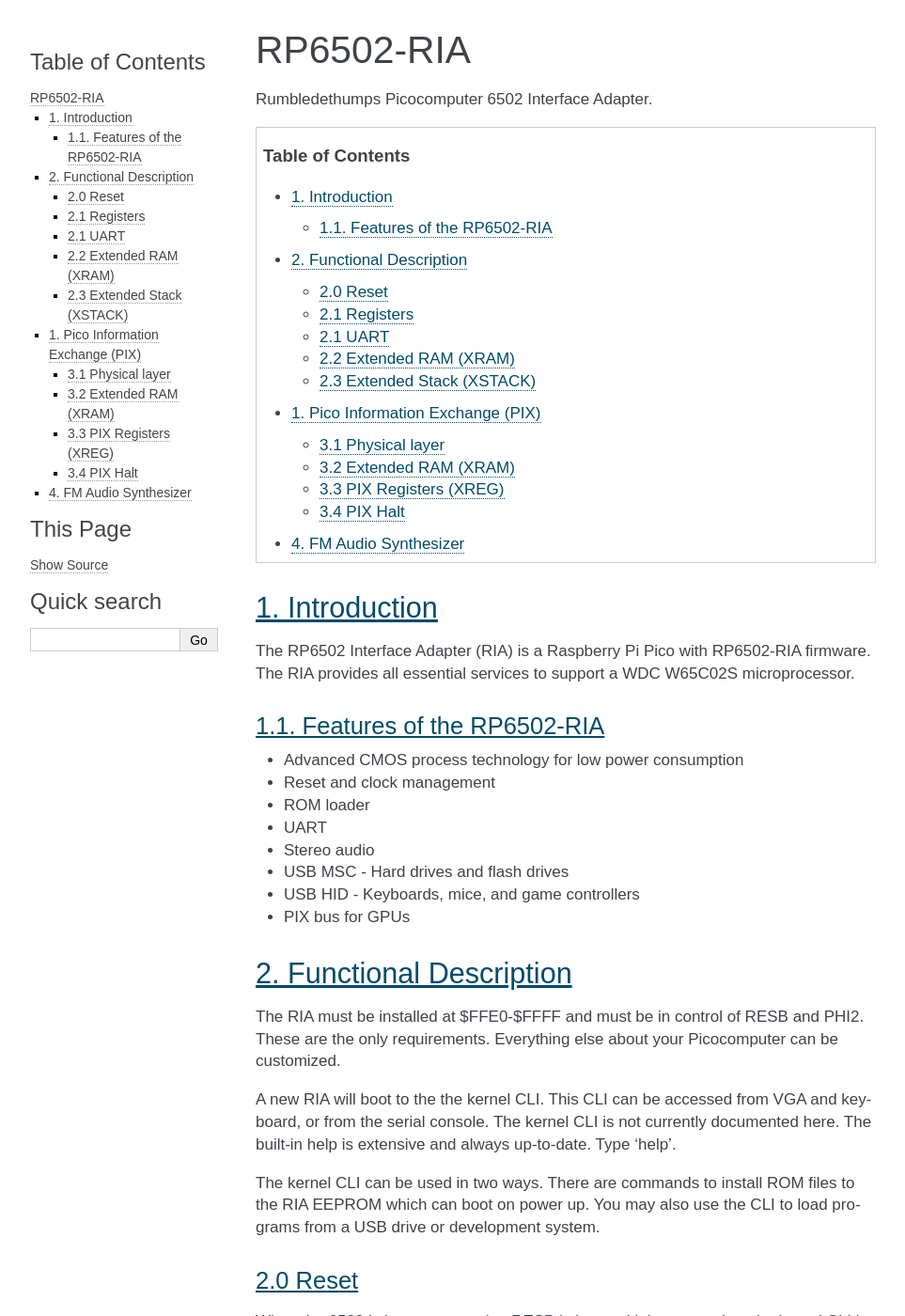
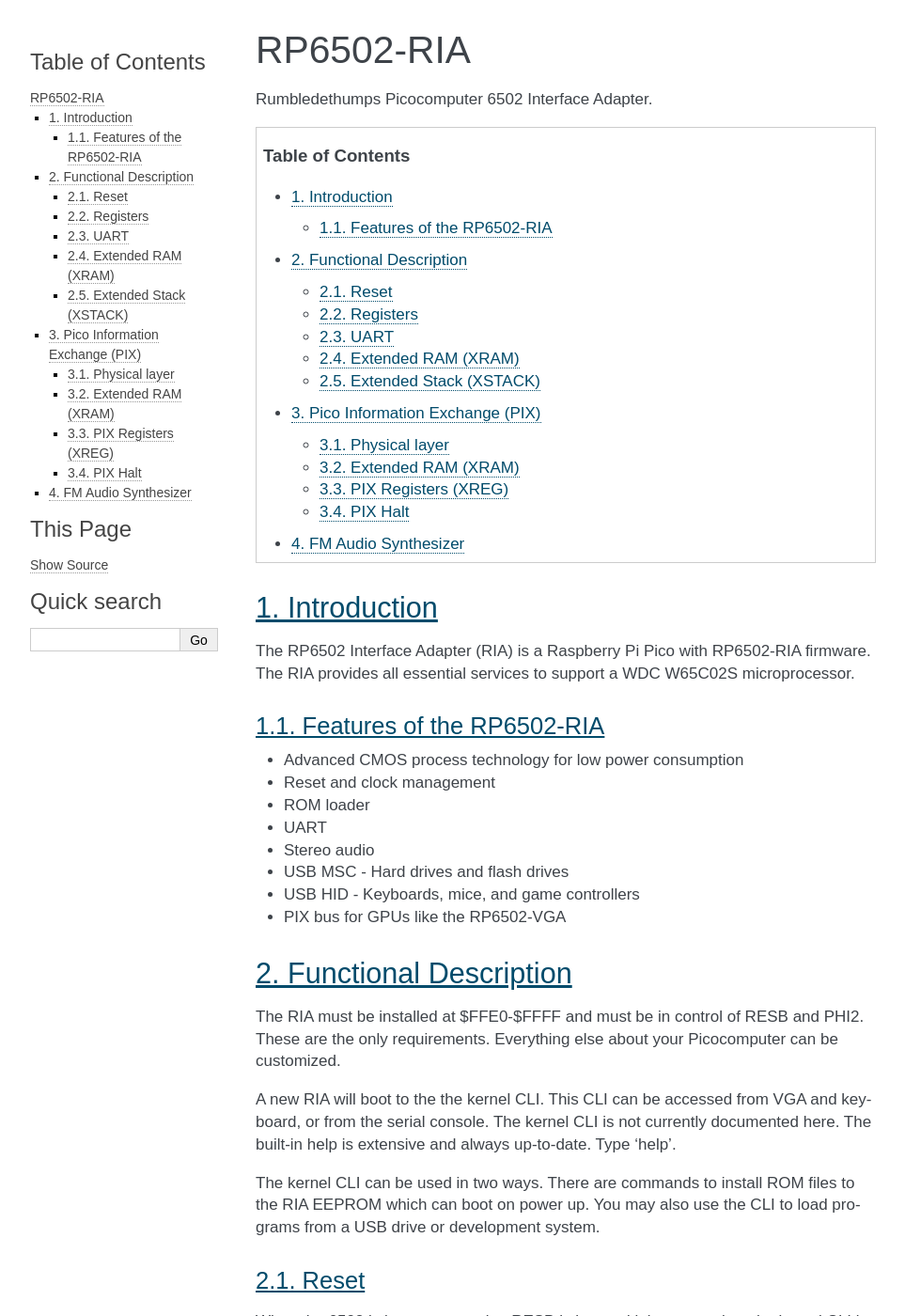
Before and after one commit to picocomputer/picocomputer.github.io, a Sphinx documentation site: the page built from docs/source/ria.rst, in a window 1280 px wide and 1400 px high. Shown: the whole window at 94% size, without its empty margins (148-1111 px from the left). Built offline with Sphinx 7.4.7, drawn with Linux system fonts in a browser that asks for light colours; pages that are not in the unit, such as notebooks, are missing from menus; some of the changed text lies outside the part shown.

Commit message:
writing docs

```diff
--- a/docs/source/api.rst
+++ b/docs/source/api.rst
@@ -19,11 +19,11 @@
 The binary interface is based on fastcall from the `CC65 Internals <https://cc65.github.io/doc/cc65-intern.html>`_. However, the RP6502 fastcall does not use or require anything from CC65. I think this works well for both C and assembly programmers. Here's the call flow this section will expand on.
 
 * Kernel calls have C declarations.
+* Stack arguments are pushed left to right.
 * Last argument is passed by register.
-* Stack arguments are pushed left to right.
 * Return value in register.
 
-The register is known as AX for 16 bits and AXSREG for 32-bits. CC65 keeps SREG in zero page. A and X are the 6502 registers. Let's look at an example function. All kernel calls are specified as a C declaration like so:
+The register is known as AX for 16 bits and AXSREG for 32 bits. CC65 keeps SREG in zero page. A and X are the 6502 registers. Let's look at an example function. All kernel calls are specified as a C declaration like so:
 
 .. c:function:: int doit(int arg0, int arg1);
 
@@ -77,8 +77,8 @@
 
 Functions that move bulk data may come in two flavors. These are any function with a pointer parameter. This pointer is meaningless to the kernel because it can not change 6502 RAM. Instead, we use the XSTACK or XRAM for data buffers.
 
-2.2.1. Bulk XSTACK Operations
-^^^^^^^^^^^^^^^^^^^^^^^^^^^^^^^^^^^^^
+2.3.1. Bulk XSTACK Operations
+^^^^^^^^^^^^^^^^^^^^^^^^^^^^^
 
 These only work if the count is 256 or less. Bulk data is passed on the XSTACK, which is 256 bytes. A pointer appears in the C prototype to indicate the type and direction of this data. Let's look at some examples.
 
@@ -102,8 +102,8 @@
 
 Note that read() and write() are part of the C SDK, not a kernel operation. CC65 requires them to have POSIX-ordered arguments. They simply call the underbar version after reordering the arguments.
 
-2.2.2. Bulk XRAM Operations
-^^^^^^^^^^^^^^^^^^^^^^^^^^^^^^^^^^^^^^^^^^^^^
+2.3.2. Bulk XRAM Operations
+^^^^^^^^^^^^^^^^^^^^^^^^^^^
 
 These load and save XRAM directly. You can load game assets without going through 6502 RAM or capture a screenshot with ease.
 
@@ -113,7 +113,7 @@
 
 The kernel expects `buf` and `count` on the XSTACK as integers with `filedes` in AX. The buffer is effectively &XRAM[buf] here. There's nothing special about these calls in regards to how the binary interface rules are applied.
 
-1. Function Reference
+3. Function Reference
 =====================
 
 Much of this API is based on CC65 and POSIX. In particular, filesystem access should feel extremely modern. However, many functions will have different argument orders or bitfield values than what you're used to. The reason for this becomes apparent when you start to work in assembly and fine tune short stacking and integer demotions. You might not notice if you only work in C because the standard library has wrapper functions and familiar prototypes. For example, fread() and read() are portable and familiar, but the read_() described below is optimized for a RIA fastcall.
--- a/docs/source/index.rst
+++ b/docs/source/index.rst
@@ -4,7 +4,6 @@
    RIA <ria>
    VGA <vga>
    API <api>
-   SCH </_static/schematic.pdf>
 
 Picocomputer 6502
 =================
@@ -27,4 +26,4 @@
 
 .. :_how to write mathematics: ../_static/how-to-write-mathematics-halmos.pdf
 
-I use "Picocomputer 6502" to refer to the reference design. It is my hope that derivitve projects use a different name. For example, "Picocomputer VERA" or "Ulf's Dream Computer". Think about what people asking for help should call the device and go with that.
+I use "Picocomputer 6502" to refer to the reference design. It is my hope that derivative projects use a different name. For example, "Picocomputer VERA" or "Ulf's Dream Computer". Think about what people asking for help should call the device and go with that.
--- a/docs/source/ria.rst
+++ b/docs/source/ria.rst
@@ -21,7 +21,7 @@
 * Stereo audio
 * USB MSC - Hard drives and flash drives
 * USB HID - Keyboards, mice, and game controllers
-* PIX bus for GPUs
+* PIX bus for GPUs like the RP6502-VGA
 
 2. Functional Description
 =========================
@@ -32,8 +32,8 @@
 
 The kernel CLI can be used in two ways. There are commands to install ROM files to the RIA EEPROM which can boot on power up. You may also use the CLI to load programs from a USB drive or development system.
 
-2.0 Reset
----------
+2.1. Reset
+----------
 
 When the 6502 is in reset, meaning RESB is low and it is not running, the kernel CLI is available for use. If the 6502 has stopped running or the current application has no way to exit, you can put the 6502 back into reset in two ways.
 
@@ -41,11 +41,13 @@
 
 Over the UART, send a break. This can be used by a build system to upload and test programs.
 
+MacOS currently can not send a break using the RP6502-VGA due to a known issue with TinyUSB.
+
 WARNING! Do not hook up a physical button to RESB. If you really need one for some reason, have the button pull UART RX low (a break). But what you probably want is the reset that happens from the RUN pin. Resetting the Pi Pico with RUN will cause the boot ROM to load, like at power on. Resetting the 6502 from keyboard or UART will only return you to the kernel CLI.
 
 
-2.1 Registers
--------------
+2.2. Registers
+--------------
 
 .. list-table::
    :widths: 5 5 90
@@ -142,31 +144,31 @@
      - 6502 vector.
 
 
-2.1 UART
---------
+2.3. UART
+---------
 
 Easy and direct access to the UART RX/TX pins of the :doc:`ria` is available from $FFE0-$FFE2. The ready flags on bits 6-7 enable testing with the BIT operator. You may choose to use these or STDIN and STDOUT from the :doc:`api`. Using the UART directly while a STDIN or STDOUT kernel function is in progress will result in undefined behavior.
 
-2.2 Extended RAM (XRAM)
------------------------
+2.4. Extended RAM (XRAM)
+------------------------
 
 RW0 and RW1 are two portals to the same 64K XRAM. Having only one portal would make moving XRAM very slow since data would have to buffer in 6502 RAM. Ideally, you won't move XRAM and can use the pair for better optimizations.
 
 STEP0 and STEP1 are reset to 1. These are signed so you can go backwards and reverse data. These adders allow for very fast sequential access, which typically make up for the slightly slower random access as compared to 6502 RAM.
 
-2.3 Extended Stack (XSTACK)
----------------------------
+2.5. Extended Stack (XSTACK)
+----------------------------
 
 This is 256 bytes of last-in, first-out, top-down stack used for the fastcall mechanism described in the :doc:`api`. Reading past the end is guaranteed to return zeros.
 
 
-1. Pico Information Exchange (PIX)
+3. Pico Information Exchange (PIX)
 ==================================
 
 The limited numbers of GPIO pins on the Raspberry Pi Pico required creating a new bus for high bandwidth devices like video systems. This is an addressable broadcast system which any numbers of devices can listen to.
 
-3.1 Physical layer
-------------------
+3.1. Physical layer
+-------------------
 
 The physical layer is designed to be easily decoded by Pi Pico PIO, which is just a fancy shift register. The signals used are PHI2 and PIX0-3. This is a double data rate bus with PIX0-3 shifted left on both transitions of PHI2. A frame consists of 32 bits transmitted over 4 cycles of PHI2.
 
@@ -180,20 +182,20 @@
 
 Channel 7 is used for synchronization. Because 0xF0000000 is hard to miss on test equipment.
 
-3.2 Extended RAM (XRAM)
------------------------
+3.2. Extended RAM (XRAM)
+------------------------
 
 All changes to the 64KB of XRAM on the RIA will be broadcast on PIX channel 0. PIX devices will maintain a replica of the XRAM they use. Typically, all 64K is replicated and an XREG set by the application will point to XRAM.
 
-3.3 PIX Registers (XREG)
-------------------------
+3.3. PIX Registers (XREG)
+-------------------------
 
 Channels 1-6 are used to address the registers of specific PIX devices. For example, channel 1 is used by :doc:`vga`. The remaining channels are suitable for additional video and sound devices.
 
 Each register is 16 bits, the perfect length to point to XRAM. PIX devices may have up to 4096 unique registers.
 
-3.4 PIX Halt
-------------
+3.4. PIX Halt
+-------------
 
 A halt message is sent upon initial boot and every time the 6502 returns to the kernel CLI. This is sent to all 6 device channels in XREG 0xFFF. This data is a bitfield with configuration information from the RIA. A PIX device should reset itself upon receiving this message.
 
```
Also changed, not shown: other parts of docs/source/ria.rst (+1 -1 lines), docs/source/vga.rst (+20 -3 lines).
